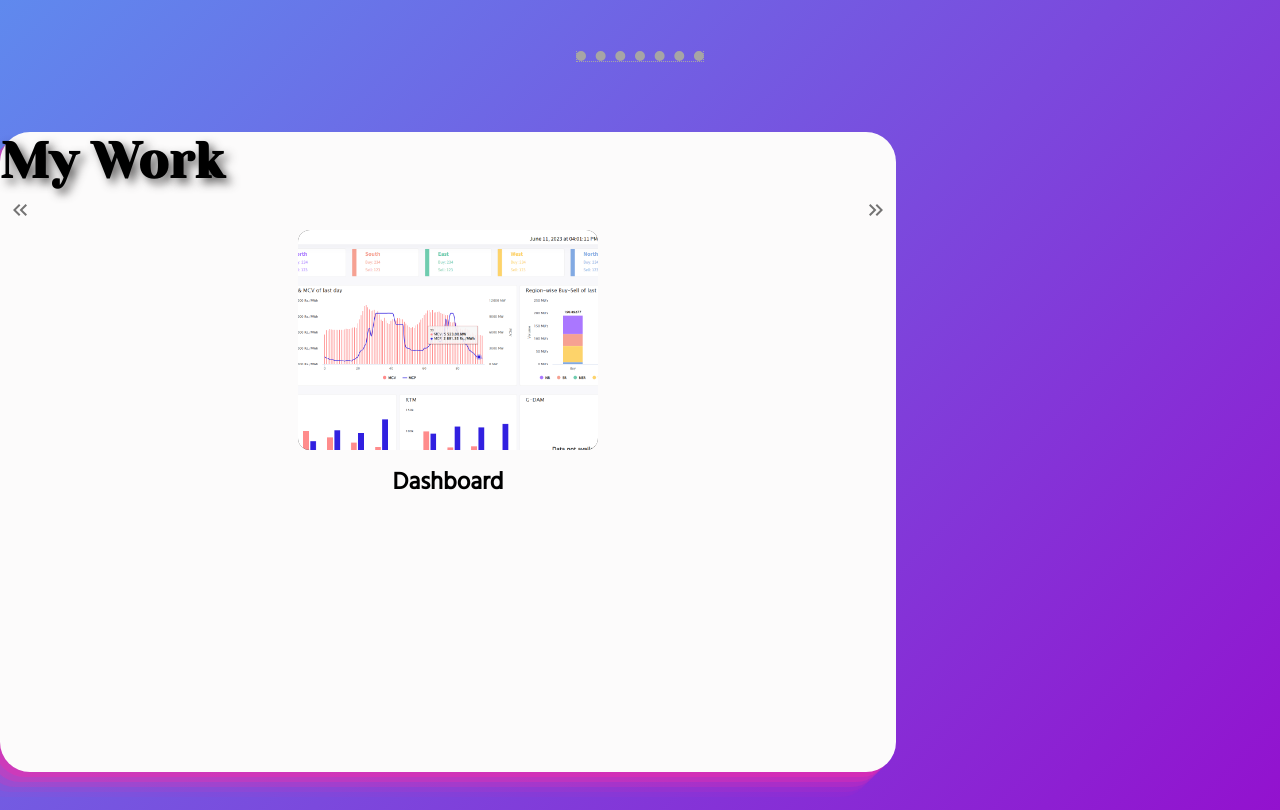
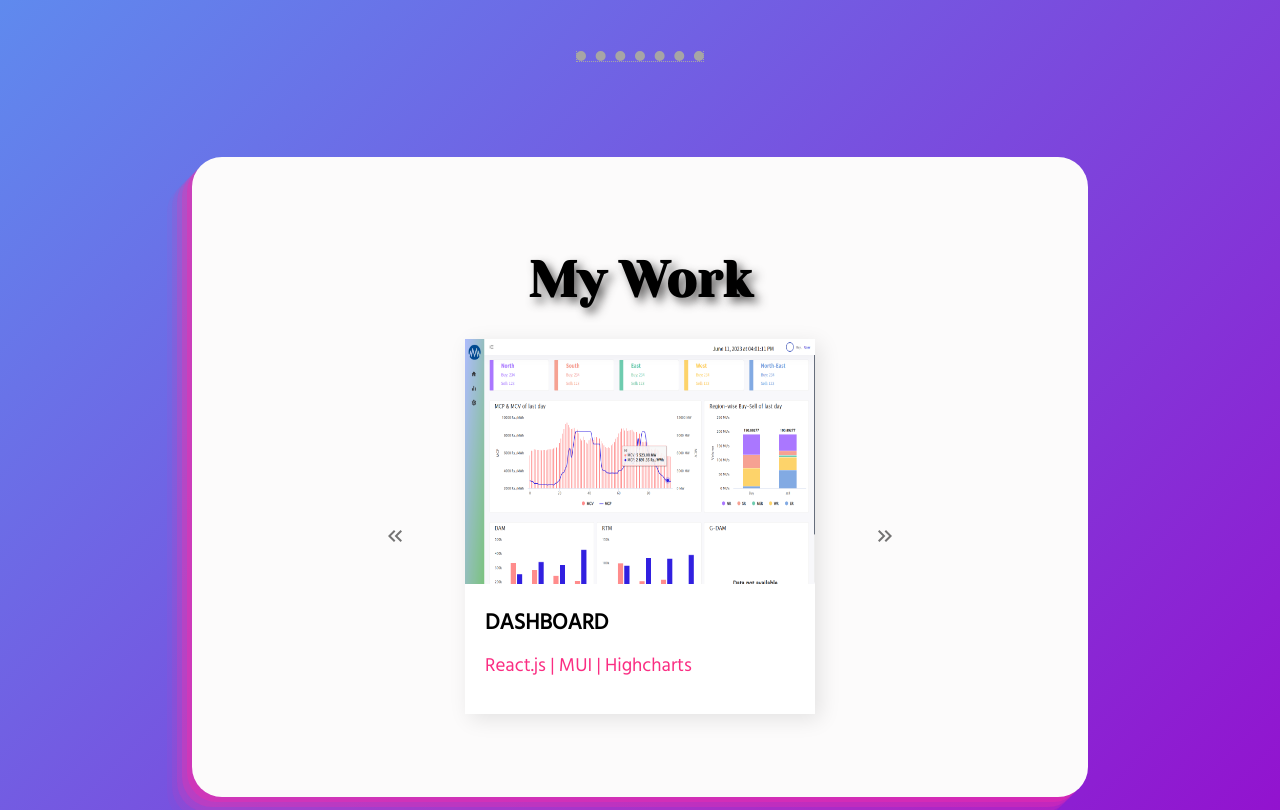
Before and after one commit to pallaviDwivedi1605/Pallavi_Dwivedi, a Next.js app: page / in a window 1280 px wide. Shown: the part 1520-2330 px from the top of the page. Built offline with nearby package versions, Linux system fonts and the light colour scheme.

Commit message:
added resume

```diff
--- a/src/components/carousel/Carousel.jsx
+++ b/src/components/carousel/Carousel.jsx
@@ -1,6 +1,6 @@
 import React,{useState} from 'react'
 import styles from './carousel.module.css'
-import Card from '@/components/newCard/Card';
+import Card from '@/components/card/Card';
 import Link from 'next/link';
 import { IconButton } from '@mui/material';
 import KeyboardDoubleArrowLeftIcon from '@mui/icons-material/KeyboardDoubleArrowLeft';
--- a/src/components/carousel/carousel.module.css
+++ b/src/components/carousel/carousel.module.css
@@ -3,23 +3,23 @@
 .container{
     height: 80vh;
     width: 70vw;
-    /* margin: 25px auto 50px; */
+    margin: 0 auto;
+    margin-top: 25px;
     display: flex;
     flex-direction: column;
-    /* justify-content: space-between;
-    align-items: center; */
-    /* overflow: hidden; */
+    justify-content: center;
+    align-items: center;
+    overflow: hidden;
     background-color: #fcfbfb;
     border-radius: 30px;
     box-shadow: rgba(240, 46, 170, 0.4) -5px 5px, rgba(240, 46, 170, 0.3) -10px 10px, rgba(240, 46, 170, 0.2) -15px 15px, rgba(240, 46, 170, 0.1) -20px 20px, rgba(240, 46, 170, 0.05) -25px 25px;
 }
 
 .carousel {
-    position: relative;
 display: flex;
 justify-content: space-between;
 align-items: center;
-/* gap: 50px; */
+gap: 50px;
 transition: transform 0.5s ease-in-out;
 }
 
@@ -28,9 +28,9 @@ transition: transform 0.5s ease-in-out;
 .container .heading {
 	font-size: 40px;
     color: #000;
-    /* padding: 20px; */
-    /* padding-top: 30px; */
-    /* margin-bottom: 10px; */
+    padding: 20px;
+    padding-top: 30px;
+    margin-bottom: 10px;
     font-weight: bold;
     text-shadow: 5px 5px 10px #333232c2;
 	animation-name: example;
```
Also changed, not shown: src/components/card/Card.jsx (line endings or trailing spaces), src/components/card/card.module.css (indentation only), 1 other file (tests, documents, lock files or other folders).
